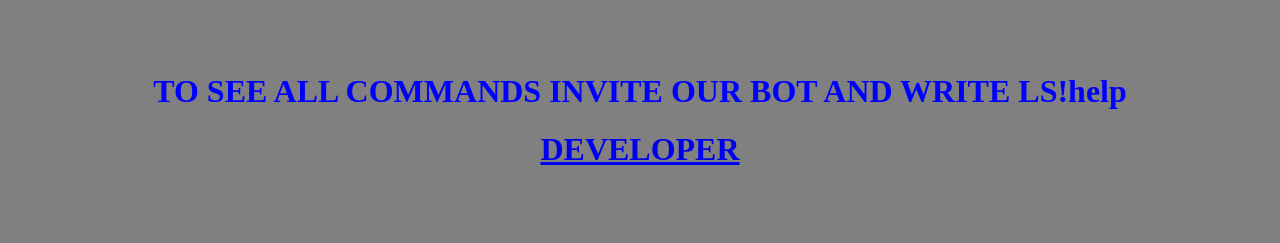
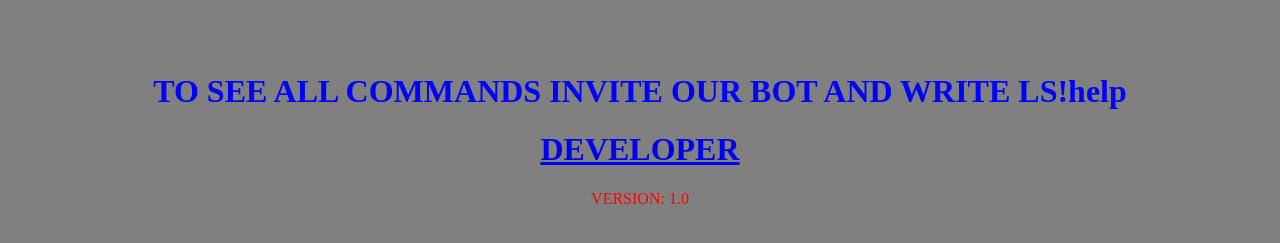
Before and after one commit to HexyeDEV/LifeSimulatorWebsite, a plain HTML site: page index.html in a window 1280 px wide. Shown: the part 369-612 px from the top of the page. Drawn offline with Linux system fonts and the light colour scheme.

Commit message:
Small update to index

```diff
--- a/index.html
+++ b/index.html
@@ -15,6 +15,5 @@
 
 <h1 style="text-align:center; color:blue">TO SEE ALL COMMANDS INVITE OUR BOT AND WRITE LS!help</h1>
 <a href="https://discords.com/bio/p/hexye" target="blank"><h1 style="text-align:center">DEVELOPER</h1></a>
-</div>
-
+<p style="text-align:center;color:red">VERSION: 1.0</p>
 </html>
```
